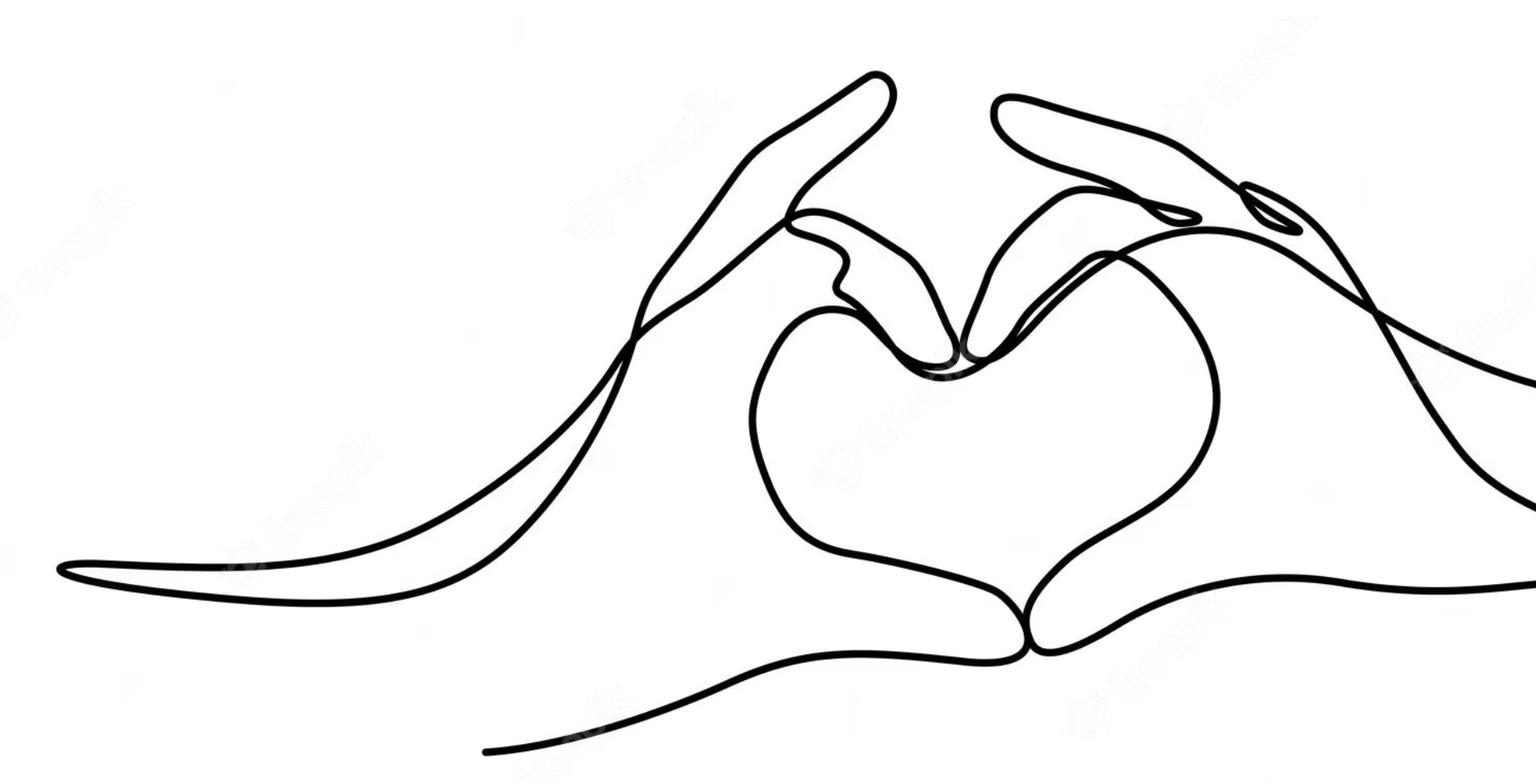
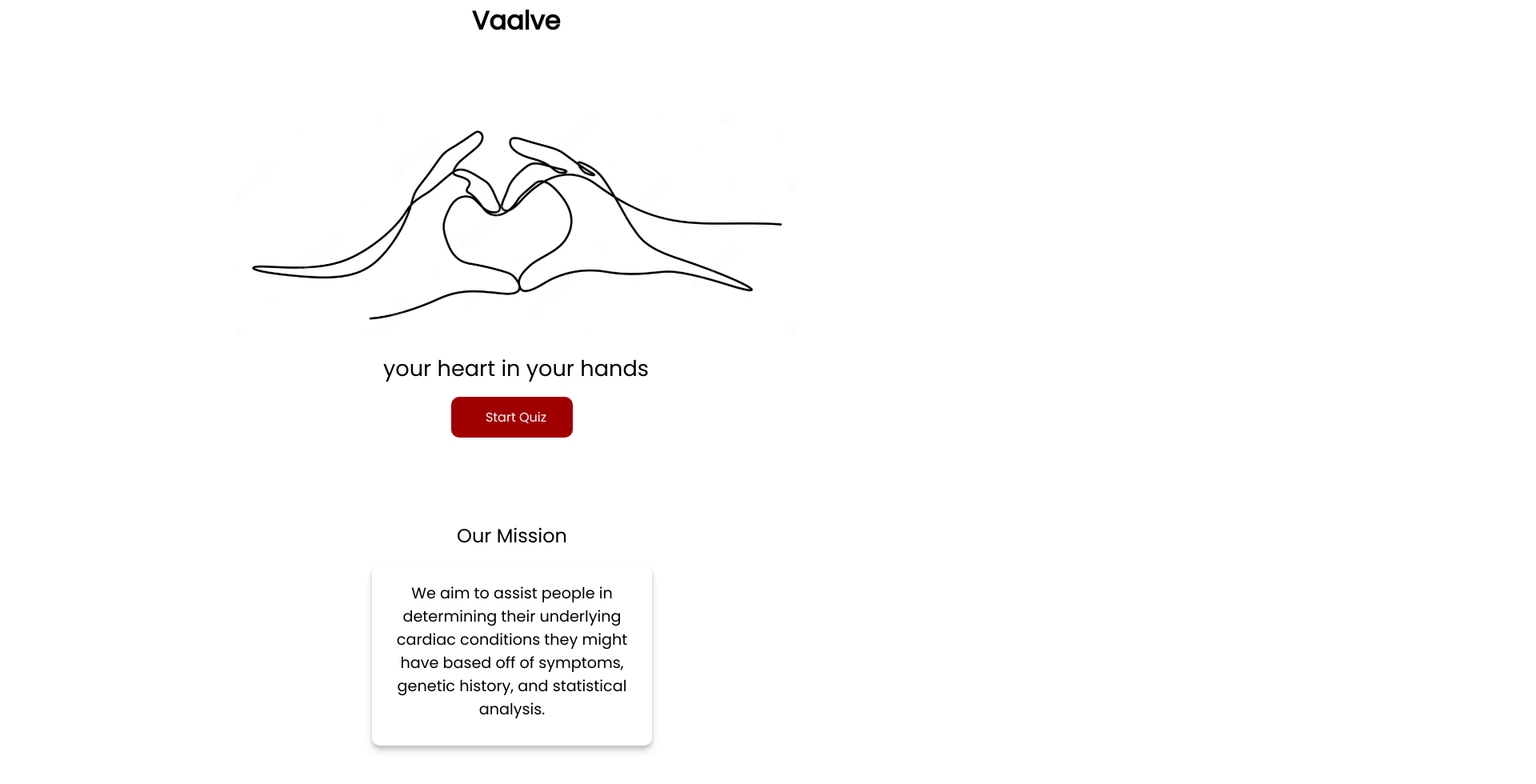
Before and after one commit to Vaalve/vaalve, a React (Create React App) app: page / in a window 1280 px wide. Shown: the part 140-1120 px from the top of the page at 80% size, 1920 px wide, since content can reach past the window. Built offline with nearby package versions, Linux system fonts and the light colour scheme.

Commit message:
make adjustments for home page

```diff
--- a/src/App.css
+++ b/src/App.css
@@ -1,97 +1,143 @@
 @import url('https://fonts.googleapis.com/css2?family=Inter&family=Poppins&display=swap');
 
-.App {
+
+.right {
+  margin-top: -60px;
+  margin-right: 10px;
+  float: right;
+  background-color: #A10000;
+  border-radius: 10px;
+  vertical-align: center;
+  text-align: center;
+  width: 12%;
+
+}
+
+.rect-container {
+  justify-content: center;
+  align-items: center;
+  text-align: center;
+  display: flex;
+  padding-top: 50px;
+}
+
+@media only screen and (max-width: 600px) {
+  .right {
+    height: 50px;
+    width: 150px;
+  }
+  .start-quiz {
+    height: 50px;
+    width: 150px;
+  }
+  .logo img {
+    padding-top: 0px;
+    justify-content: center;
+    align-items: center;
+    display: flex;
+  }
+
+}
+
+h2 {
+    padding-left: 10px;
+    font-family: 'Poppins';
+    font-style: normal;
+    font-weight: 400;
+    font-display: swap;
+    font-size: 1em;
+    color: #fff;
+}
+
+.logo {
+  justify-content: center;
+  align-items: center;
+  display: flex;
+}
+
+.logo img {
+  /* padding-left: 20px; */
+  padding-top: 20px;
+  width: 55%;
+  height: 80%;
+}
+
+.navbar {
+  text-align: left;
+  padding-left: 10px;
+}
+
+
+h1 {
+    padding-left: 10px;
+    font-family: 'Poppins';
+    font-style: normal;
+    font-weight: 600;
+    font-display: swap;
+    font-size: 1.5em;
+}
+
+.our-mission {
+  justify-content: center;
+  align-items: center;
+  display: flex;
+  padding-top: 100px;
+}
+
+p1 {
+  font-family: 'Poppins';
+  font-weight: 500;
+  font-display: swap;
+  font-size: 1.5em;
+  justify-content: center;
+  align-items: center;
+  float: center;
+}
+
+p2 {
+  font-family: 'Poppins';
+  font-weight: 200;
+  font-display: swap;
+  font-size: 1.2em;
+  justify-content: center;
+  align-items: center;
+  float: center;
+  vertical-align: center;
+}
+
+
+.card-container {
+  display: flex;
+  align-items: center;
+  justify-content: center;
+  padding-top: 20px;
+  padding-bottom: 60px;
+}
+
+.card {
+  width: 350px;
+  height: 225px;
+  box-shadow: 0 4px 6px rgba(0, 0, 0, 0.1), 0 2px 4px rgba(0, 0, 0, 0.1), 0 8px 10px rgba(0, 0, 0, 0.1);
+  border-radius: 10px;
+  overflow: hidden;
+}
+
+.card-body {
+  padding: 20px;
   text-align: center;
 }
 
-.App-logo {
-  height: 40vmin;
-  pointer-events: none;
+h3 {
+  margin-top: 0;
+  margin-bottom: 20px;
 }
 
-@media (prefers-reduced-motion: no-preference) {
-  .App-logo {
-    animation: App-logo-spin infinite 20s linear;
+@media (max-width: 768px) {
+  .card-container {
+    height: auto;
   }
 }
 
-.App-header {
-  background-color: #282c34;
-  min-height: 100vh;
-  display: flex;
-  flex-direction: column;
-  align-items: center;
-  justify-content: center;
-  font-size: calc(10px + 2vmin);
-  color: white;
-}
-
-.App-link {
-  color: #61dafb;
-}
-
-@keyframes App-logo-spin {
-  from {
-    transform: rotate(0deg);
-  }
-  to {
-    transform: rotate(360deg);
-  }
-}
-
-
-html, body {
- width: 100%;
- height: 100%;
-}
-.homepage {
-  padding: 0px;
-  margin: 50px;
-  font-size: 14px;
-  line-height: 1.42857143;
-  background-color: #fff;
-}
-.navBar {
-  background-color: #EBECF0;
-  margin: -50px;
-  padding: 30px;
-}
-.navBar a{
-  margin: 30px;
-  color: black;
-  background-color: transparent;
-  text-decoration: none;
-}
-a.logo:link{
-  padding-left: 100px;
-  margin-top: -20px;
-  float: left;
-  text-align: center;
-  font-size: 30px;
-}
-.right{
-  margin-right: 120px;
-  margin-top: -10px;
-  float: right;
-  font-size: 20px;
-}
-.homeCard {
-background-image: url("hands.avif");;
-background-repeat: no-repeat;
-  background-attachment: fixed;
-  background-position: center;
-margin-top: 70px;
-padding: 20%;
-}
-h1.centercard{
-  position: center;
-  text-align: center;
-  font-size: 40px;
-}
-
-.rectangle {
-  width: 23px;
-}
 
 .question-num {
   padding-top: 50px;
@@ -116,12 +162,45 @@ h3 {
 }
 
 h4 {
-    font-family: 'Inter';
+    font-family: 'Poppins';
     font-style: normal;
     font-weight: 300;
     font-display: swap;
     font-size: 1.6em;
 }
+
+.header-text {
+  justify-content: center;
+  align-items: center;
+  display: flex;
+}
+
+.header-body {
+  justify-content: center;
+  align-items: center;
+  display: flex;
+}
+
+h6 {
+    font-family: 'Poppins';
+    font-weight: 600;
+    font-size: 2em;
+    justify-content: center;
+    align-items: center;
+    float: center;
+}
+
+p {
+    font-family: 'Poppins';
+    font-weight: 400;
+    font-display: swap;
+    font-size: 1.7em;
+    justify-content: center;
+    align-items: center;
+    float: center;
+    line-height: 1;
+}
+
 
 .answer-group {
   display: flex;
@@ -142,13 +221,6 @@ h4 {
     display: flex;
 }
 
-@media (max-width: 800px) {
-  .box {
-    width: 40%;
-    height: 40%;
-  }
-}
-
 .answer-btwn {
     background-color: #fff;
     height: 15px;
@@ -156,7 +228,7 @@ h4 {
 
 h5 {
     color: white;
-    font-family: 'Inter';
+    font-family: 'Poppins';
     font-style: normal;
     font-weight: 600;
     font-display: swap;
--- a/src/App.js
+++ b/src/App.js
@@ -1,12 +1,12 @@
 import './App.css';
 import Home from './home';
-import Q1 from './Quiz1';
+// import Q1 from './Quiz1';
 
 function App() {
   return (
     <>
     <Home />
-    <Q1 />
+    {/* <Q1 /> */}
     </>
   );
 }
```
